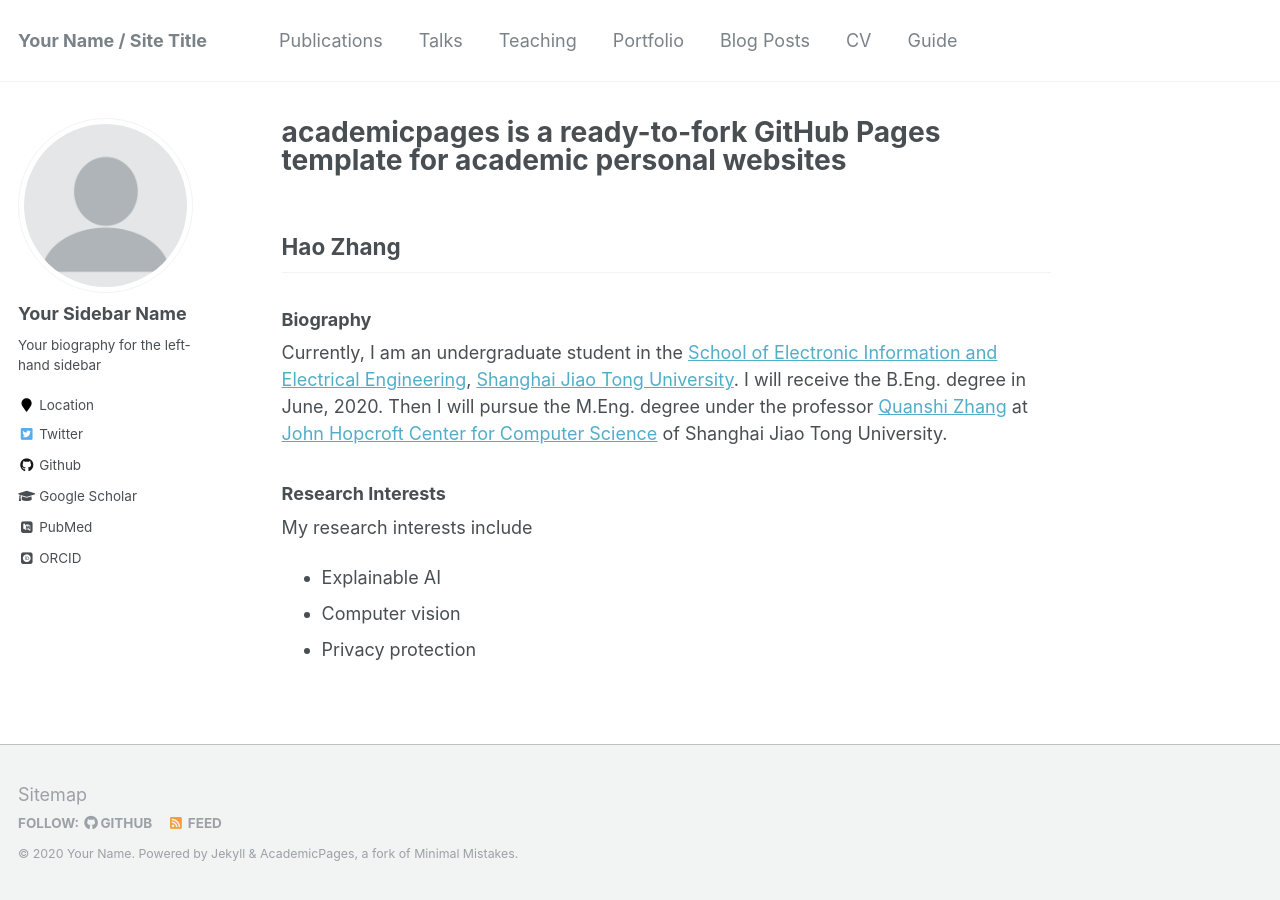
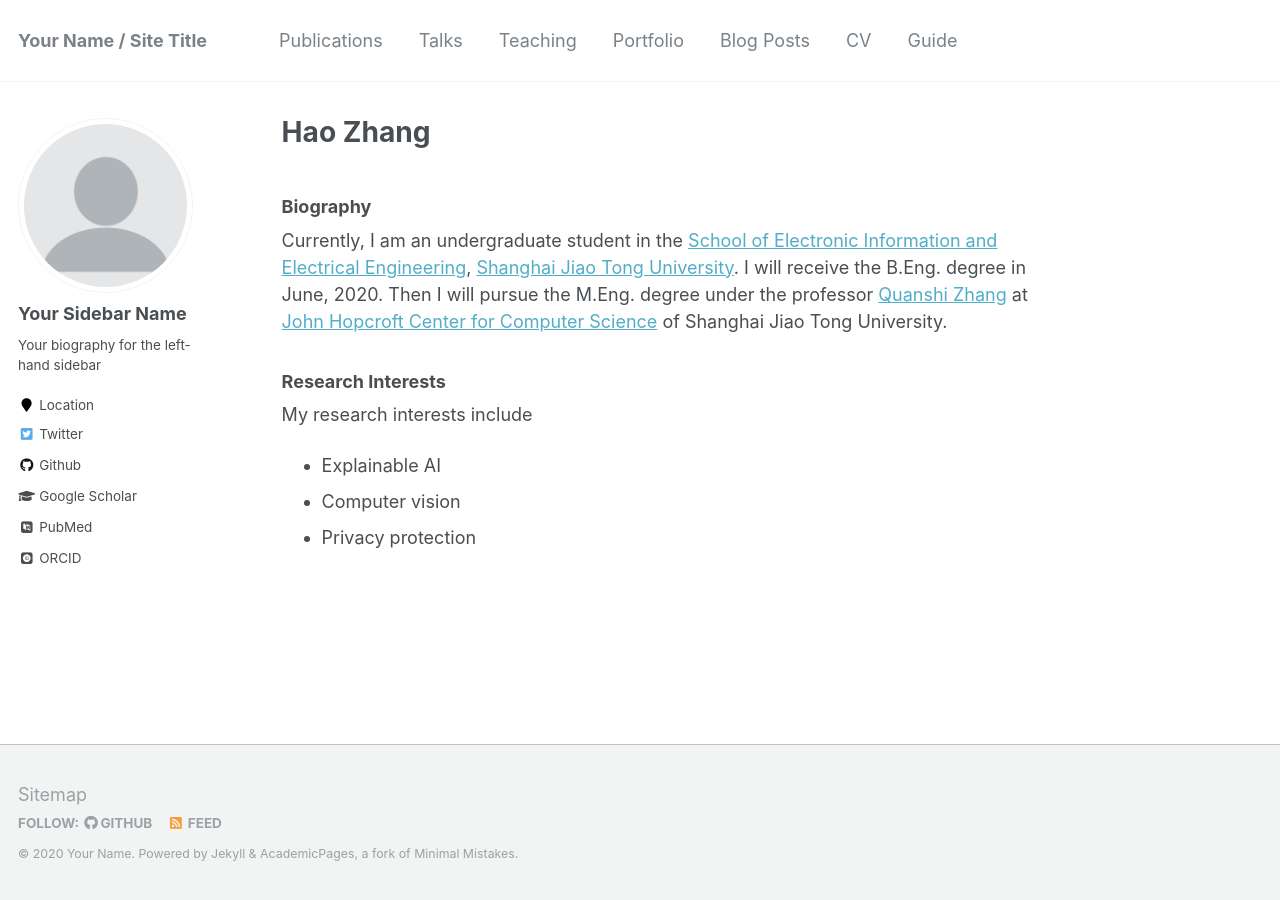
Before and after one commit to haozhang37/haozhang37.github.io, a Jekyll site: the page built from _pages/about.md, in a window 1280 px wide. Built offline with Jekyll 4.4.1, drawn with Linux system fonts in a browser that asks for light colours; some web fonts are replaced.

Commit message:
Update about.md

```diff
--- a/_pages/about.md
+++ b/_pages/about.md
@@ -1,14 +1,12 @@
 ---
 permalink: /
-title: "academicpages is a ready-to-fork GitHub Pages template for academic personal websites"
+title: "Hao Zhang"
 excerpt: "About me"
 author_profile: true
 redirect_from:
   - /about/
   - /about.html
 ---
-
-## Hao Zhang
 
 ### Biography
 Currently, I am an undergraduate student in the [School of Electronic Information and Electrical Engineering](http://en.sjtu.edu.cn/academics/schools/the-school-of-electronic-information-and-electrical-engineering/), [Shanghai Jiao Tong University](https://www.sjtu.edu.cn/). I will receive the B.Eng. degree in June, 2020. Then I will pursue the M.Eng. degree under the professor [Quanshi Zhang](http://qszhang.com/) at [John Hopcroft Center for Computer Science](http://jhc.sjtu.edu.cn/) of Shanghai Jiao Tong University.
```
